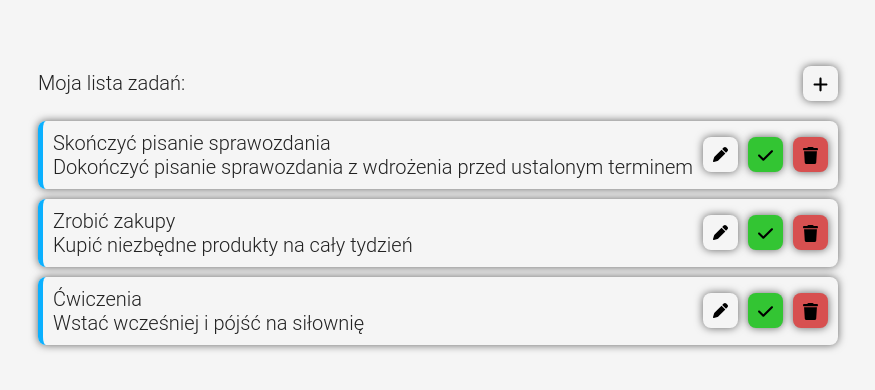
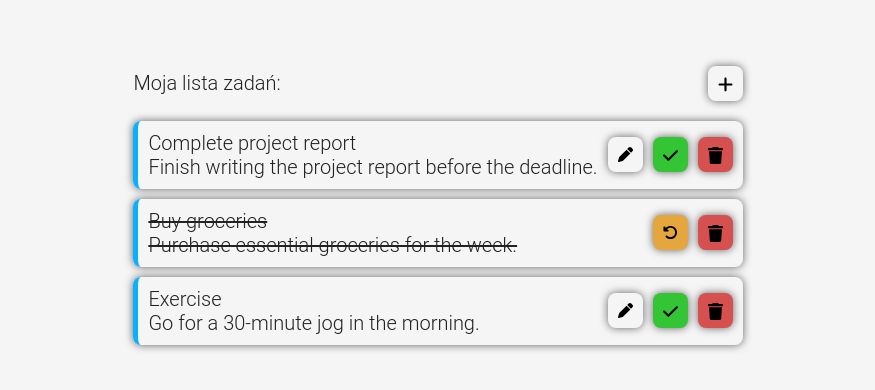
Before and after one commit to Uszkers/angular-bootcamp, an Angular app: page /list in a window 1280 px wide. Shown: the part 190-580 px from the top of the page, without its empty margins (202-1077 px from the left). Built offline with nearby package versions, Linux system fonts and the light colour scheme.

Commit message:
Chapter 2.4:
* serwis ze stanem aplikacji,
* obsługa edycji, dodawania, i innych funkcjonalności opartych na stanie,
* wprowadzony bug dot. odświeżania listy po usunięciu (wprowadzenie do refactoru oraz wyjaśnienia czemu działa complete /restore #referencja)

```diff
--- a/src/app/todos/todo/todo.model.ts
+++ b/src/app/todos/todo/todo.model.ts
@@ -51,3 +51,27 @@ export const INIT_TODOS: TodoModel[] = [
     completed: false,
   },
 ];
+
+export const INIT_TODOS: TodoModel[] = [
+  {
+    id: 'd2a1fe93-28b0-4889-9c96-ecf3b18055e8',
+    title: 'Complete project report',
+    description: 'Finish writing the project report before the deadline.',
+    priority: 'HIGH',
+    completed: false,
+  },
+  {
+    id: 'eb195327-8c4a-49fe-9d62-a16b6ea9134c',
+    title: 'Buy groceries',
+    description: 'Purchase essential groceries for the week.',
+    priority: 'MEDIUM',
+    completed: true,
+  },
+  {
+    id: 'f18a96b7-3fcd-4c2c-8034-cf142bf9f23b',
+    title: 'Exercise',
+    description: 'Go for a 30-minute jog in the morning.',
+    priority: 'LOW',
+    completed: false,
+  },
+];
```
